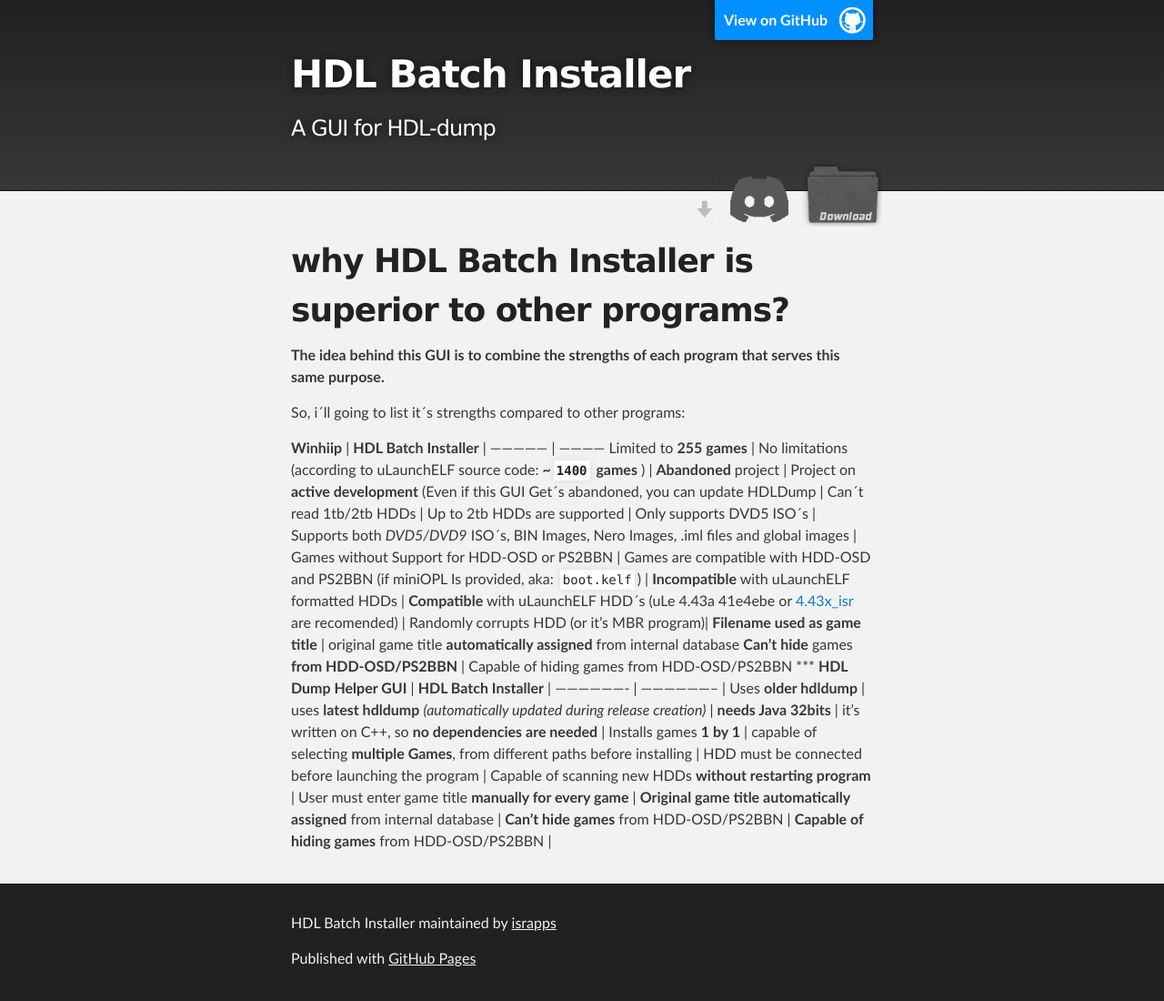
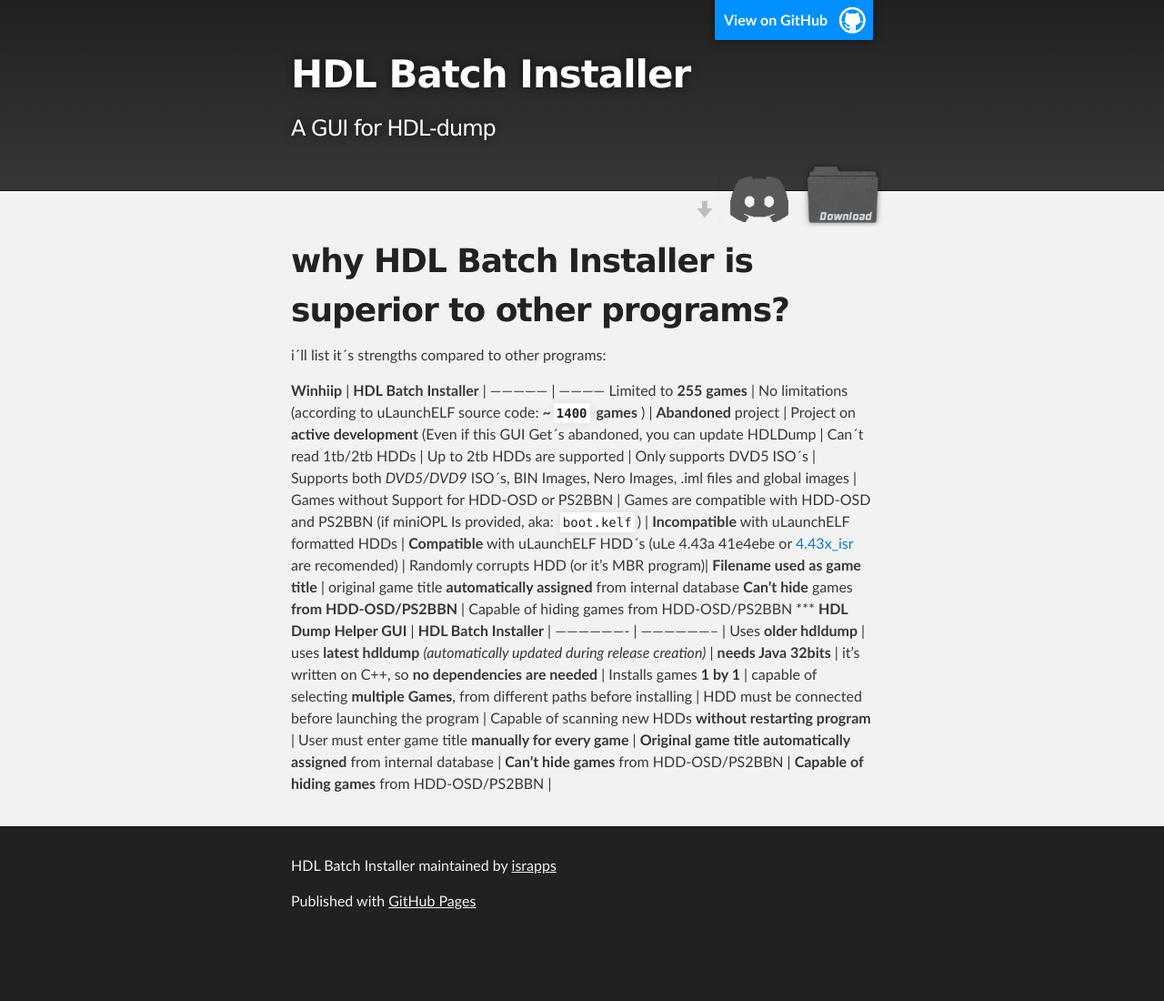
Before and after one commit to israpps/HDL-Batch-installer, a Jekyll site: the page built from why_hdlbinst_is_better.md, in a window 1280 px wide. Shown: the whole page at 91% size. Built offline with Jekyll 4.4.1, drawn with Linux system fonts in a browser that asks for light colours; our own code applies the rules of GitHub Pages for plain Markdown files; after the commit the page ends 1037 px from its top, so only the background shows below that.

Commit message:
Update why_hdlbinst_is_better.md

```diff
--- a/why_hdlbinst_is_better.md
+++ b/why_hdlbinst_is_better.md
@@ -1,8 +1,6 @@
 # why HDL Batch Installer is superior to other programs?
 
- __The idea behind this GUI is to combine the strengths of each program that serves this same purpose.__
-
-So, i´ll going to list it´s strengths compared to other programs:
+i´ll list it´s strengths compared to other programs:
 
 __Winhiip__  | __HDL Batch Installer__ |
 --------------- | ------------
```
